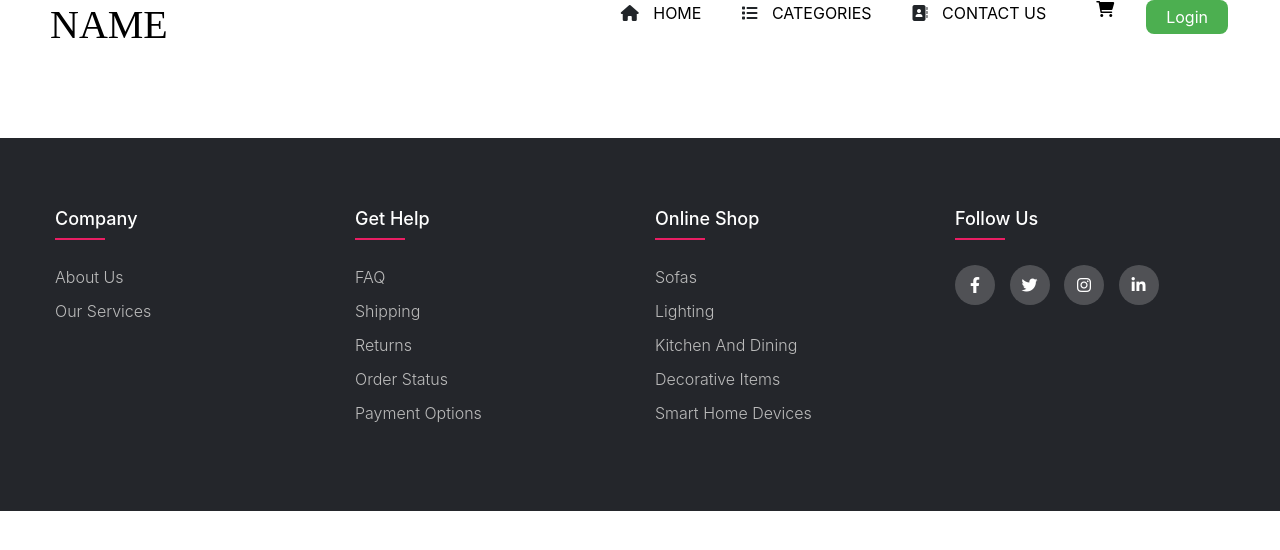
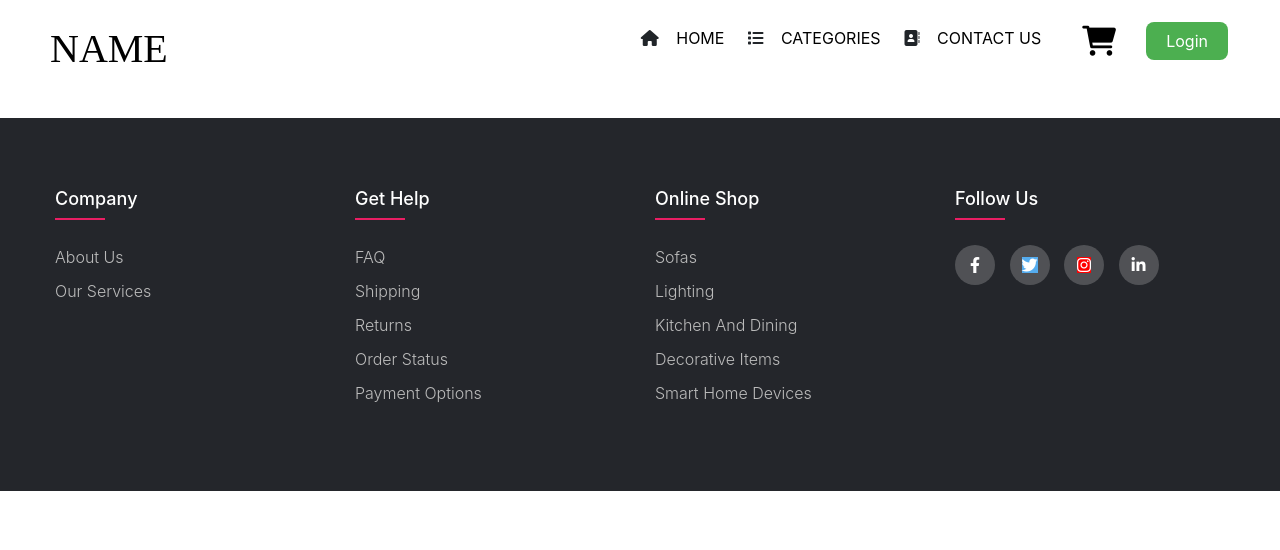
Before and after one commit to qa-codecademy/sp2024-cp02-dsw-2, a plain HTML site: page src/products.html in a window 1280 px wide. Drawn offline with nearby package versions, Linux system fonts and the light colour scheme.

Commit message:
Update products.html

```diff
--- a/src/products.html
+++ b/src/products.html
@@ -3,7 +3,8 @@
 <head>
     <meta charset="UTF-8">
     <meta name="viewport" content="width=device-width, initial-scale=1.0">
-    <link rel="stylesheet" href="category.css">
+    <!-- <link rel="stylesheet" href="category.css"> -->
+    <link rel="stylesheet" href="styles.css">
     <link rel="stylesheet" href="https://stackpath.bootstrapcdn.com/bootstrap/4.5.2/css/bootstrap.min.css">
     <link rel="stylesheet" href="https://cdnjs.cloudflare.com/ajax/libs/font-awesome/6.0.0-beta3/css/all.min.css">
     <title>Product Grid</title>
```
